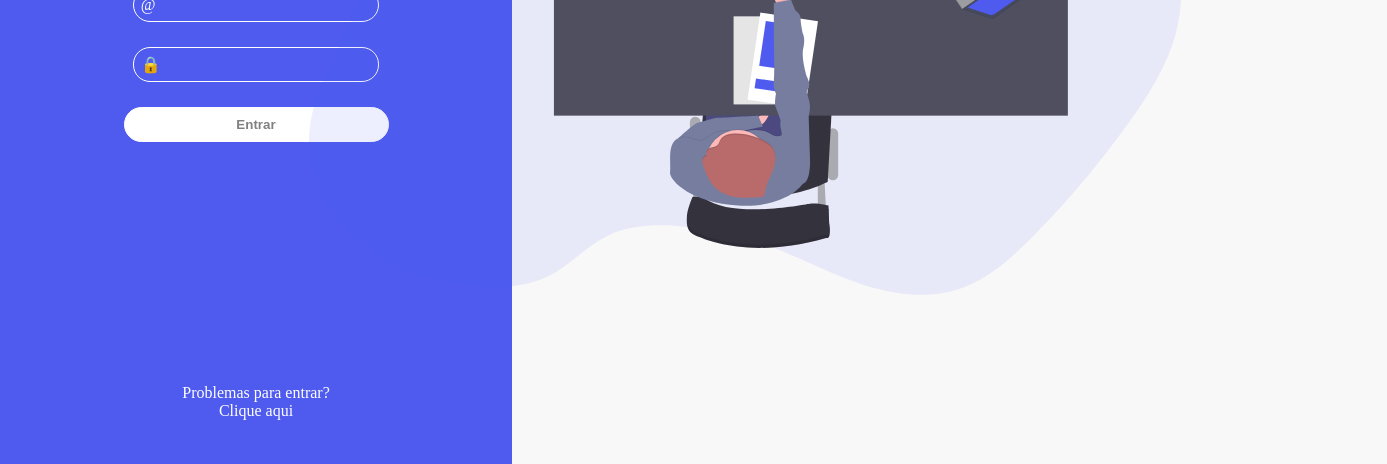
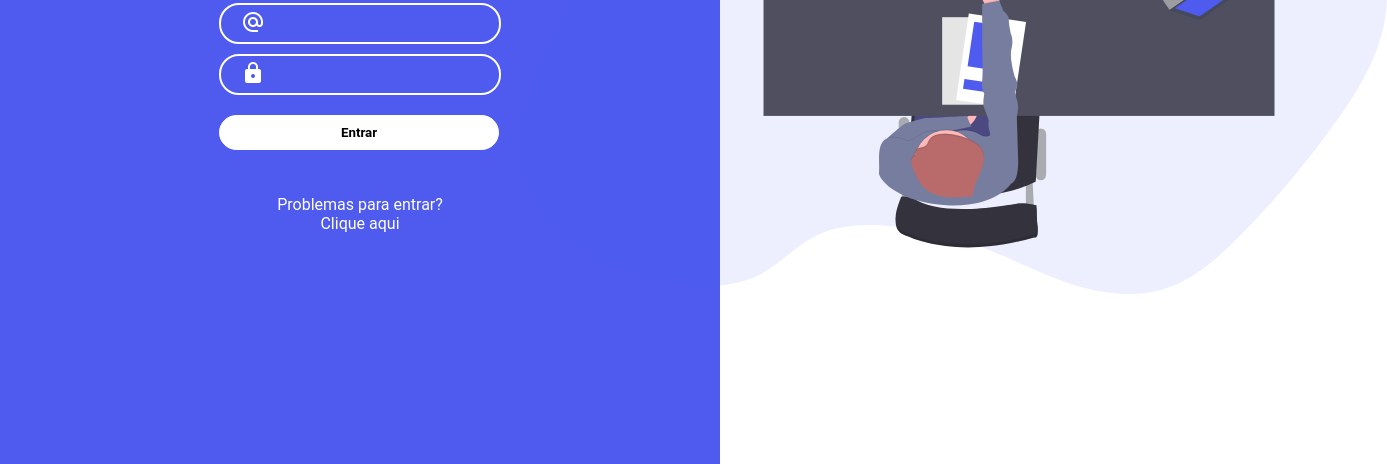
Before and after one commit to MariaSilv255/devChalleng_Grab, a plain HTML site: page index.html in a window 1280 px wide. Shown: the part 336-800 px from the top of the page, 1387 px wide, since content can reach past the window. Drawn offline with Linux system fonts and the light colour scheme.

Commit message:
Projeto concluido

```diff
--- a/css/css.css
+++ /dev/null
@@ -1,94 +0,0 @@
-.container{
-    background-color:  #4E5BEE;
-    float: left;
-    width: 40%;
-    height: 100%;
-    position: absolute;
-}
-.input-container {
-    position: relative;
-    display: flex;
-    }
-
- .input-gr{
-    width: 45%;
-    border-radius: 17px;
-    border: 1px solid white;
-    margin: 0 auto;
-    margin-bottom: 25px;
-    padding: 7px;
-
-    }
-
-.inputs{
-    background-color: #4E5BEE;
-    width: 225px;
-    box-shadow: 0 0 0 0;
-     border: 0 none;
-     outline: 0;
-      width: 225px;
-      color: white;
-
-}
-span{
-    color: white;
-
-}
-
-.submit{
-
-    background-color: white;
-    color: #808080;
-    font-weight: bold;
-
-        display:block;
-        border-radius: 25px;
-        width: 265px;
-        height: 35px;
-        border: 1px solid white;
-
-        margin: 0 auto;
-        margin-bottom: 20px;
-
-}
-
-.logodiv{
-text-align: center;
-margin-top: 95px;
-}
-
-.logo{
-    width: 155px;
-    height: 225px;
-}
-.img2div{
-    float: right;
-    margin-right: 35px;
-    margin-top: 20px;
-    height: 100;
-    width: 100%;
-}
-.img2{
-
-    float: right;
-    position: relative;
-    width: 1000px;
-    height: 611px;
-    object-fit: contain;
-
-}
-body{
-    margin: 0;
-    background-color: #F8F8F8;
-}
-
-.center{
-    text-align: center;
-    position: absolute;
-    bottom: 0;
-    width: 100%;
-    height: 80px;
-    text-align: center;
-    text-decoration: none;
-    color: white;
-}
--- /dev/null
+++ b/css/form.css
@@ -0,0 +1,46 @@
+.inputs{
+    box-shadow: 0 0 0 0;
+    background: transparent;
+    border: 0px;
+    height: 25px;
+    font-size: 15px;
+    width:  225px;
+    color: white;
+
+}
+.inputs:focus{
+    box-shadow: 0 0 0 0;
+    outline: 0;
+}
+.input-container{
+    border: 2px solid white;
+    display: flex;
+    border-radius: 20px;
+    padding: 5px;
+
+}
+
+.material-icons{
+    padding-left: 15px;
+    color: white;
+}
+
+.submit{
+    background-color: white;
+    font-weight: bold;
+    display:block;
+    border-radius: 25px;
+    width: 280px;
+    height: 35px;
+    border: 1px solid white;
+    margin: 0 auto;
+    margin-top: 20px;
+}
+
+.erro{
+    color: white;
+    display: flex;
+    border-radius: 20px;
+    padding: 5px;
+
+}
--- /dev/null
+++ b/css/index.css
@@ -0,0 +1,75 @@
+.logodiv {
+    text-align: center;
+    margin-top: 95px;
+}
+
+.logo {
+    width: 170px;
+    height: 225px;
+}
+
+.center {
+    position: relative;
+    display: flex;
+    flex-direction: row;
+    justify-content: center;
+    align-items: center;
+    margin: 15px;
+
+
+}
+
+.rodape {
+
+    margin-top: 55px;
+    text-align: center;
+    color: white;
+}
+
+.rodape a {
+    text-decoration: none;
+    color: white;
+}
+
+@media only screen and (min-width: 769px) {
+
+
+    .container {
+        background-color: #4E5BEE;
+        width: 90vh;
+        height: 100%;
+        position: absolute;
+    }
+
+    .img {
+        height: 100%;
+        width: 80%;
+        left: 65vh;
+        position: relative;
+        margin-top: 14px;
+
+
+    }
+
+    .image {
+        position: inherit;
+
+    }
+
+}
+
+@media only screen and (max-width: 768px) {
+    .image {
+        display: none;
+    }
+
+    .container {
+        background-color: #4E5BEE;
+        width: 100%;
+        height: 100%;
+        float: left;
+        height: 100vh;
+        position: absolute;
+
+    }
+}
--- /dev/null
+++ b/css/main.css
@@ -0,0 +1,8 @@
+*{
+    font-family: Roboto;
+    margin: 0;
+
+}
+body {
+    display: flex;
+}
--- a/index.html
+++ b/index.html
@@ -3,46 +3,56 @@
 
 <head>
     <meta charset="UTF-8" />
-  <meta name="viewport" content="width=device-width, initial-scale=1.0" />
-  <link href="css/css.css" rel="stylesheet">
+    <meta name="viewport" content="width=device-width, initial-scale=1">
+    <link href="css/form.css" rel="stylesheet">
+    <link href="css/main.css" rel="stylesheet">
+    <link href="css/index.css" rel="stylesheet">
+    <link href="https://fonts.googleapis.com/css2?family=Material+Icons" rel="stylesheet">
+
     <script src="js/js.js" type="text/javascript"></script>
+    <script src="js/fadein.js" type="text/javascript"></script>
+
     <title>Grab - Login</title>
+
 </head>
 
-<body>
-  <form method="post">
-    <div class="container">
+<body onload="fadeIn()">
+    <div class="container" id="container">
+        <div id="sugir">
             <div class="logodiv">
                 <img class="logo" src="assets/logo-grab.svg">
             </div>
+            <div class="center">
+                <form method="post">
+                    <div id="input-email" class="input-container">
+                        <span class="material-icons" id="alteremail">alternate_email</span>
+                        <input class="inputs" type="email" style="text-indent: 10px;" name="email" id="email" />
 
-      <div class="input-gr">
-        <div class="input-container">
-          <span>@</span>
-          <input class="inputs"type="email" style="text-indent: 10px;" name="email" id="email" />
+                    </div>
+                    <span class="erro" id="error"></span>
+
+                    <div id="input-psw" class="input-container">
+                        <span id="lock" class="material-icons">lock</span>
+                        <input class="inputs" type="password" style="text-indent: 10px;" name="psw" id="psw" />
+
+                    </div>
+                    <div class="inputs">
+                        <input onclick="validation()" class="submit" type="button" value="Entrar">
+                    </div>
+
+                    <div class="rodape">Problemas para entrar?
+                        <div>
+                            <a href="#">Clique aqui</a>
                         </div>
                     </div>
-      <div class="input-gr">
-        <div class="input-container">
-          <span>🔒</span>
-          <input class="inputs" type="password" style="text-indent: 10px;" name="psw" id="psw" />
-        </div>
-      </div>
-
-      <input onclick="validation()" class="submit" type="button" value="Entrar">
-
-      <div class="center">
-        Problemas para entrar?
-        <div>
-          <a>Clique aqui</a>
+                </form>
             </div>
         </div>
     </div>
+    <div class="image">
+        <img  class="img"  src="assets/undraw_interview_rmcf.svg"  title="" alt="">
+    </div>
 
-    <div class="img2div">
-      <img class="img2" src="assets/undraw_interview_rmcf.svg">
-    </div>>
-  </form>
 </body>
 
 </html>
--- /dev/null
+++ b/js/fadein.js
@@ -0,0 +1,36 @@
+
+function fadeIn(time){
+	var element = document.getElementById('sugir');
+	processa(element,time,0,100);
+}
+
+
+
+
+function processa(element,time,initial,end){
+	if(initial == 0){
+					 increment = 2;
+					 element.style.display = "block";
+	}else {
+					 increment = -2;
+	}
+
+
+
+	opc = initial;
+
+
+
+	intervalo = setInterval(function(){
+					 if((opc == end)){
+											if(end == 0){
+																			 element.style.display = "none";
+											}
+											clearInterval(intervalo);
+					 }else {
+											opc += increment;
+											element.style.opacity = opc/100;
+											element.style.filter = "alpha(opacity="+opc+")";
+					 }
+	},time * 10);
+			}
--- a/js/js.js
+++ b/js/js.js
@@ -1,15 +1,45 @@
-function validation(){
+function validation() {
 
-var usr ="teste@teste.com";
-var senha = "12345";
+  var email = document.getElementById('email').value;
+  var psw = document.getElementById('psw').value;
 
-var email = document.getElementById('email').value;
-var psw = document.getElementById('psw').value;
+  if (email === "teste@teste" && psw === "123") {
 
-if(usr === email && senha === psw){
-  window.location = "pagina.html";
-}else{
-  document.getElementById("email").setAttribute("required", "");
+    alterarcor("b");
+    alert("Bem vindo(a) 🚀");
+
+  } else {
+    alterarcor("a");
+    document.getElementById("error").innerHTML = "Por favor insirar um email valido!";
+    document.getElementById('psw').value="";
+    document.getElementById('email').value="";
+    //psw.style.cssText = 'border: 2px solid red;' ALTERAR VARIOS ATRIBUTOS CSS
+  }
 }
+  function alterarcor(tipo) {
+    var icon1 = document.getElementById("alteremail");
+    var icon2 = document.getElementById("lock");
+    var input = document.getElementById("input-email");
+    var input2 = document.getElementById("input-psw");
+    var email = document.getElementById('email');
 
-}
+    if (tipo === 'a') {
+
+      icon1.style.cssText = 'color:red;'
+      icon2.style.cssText = 'color:red;'
+      input.style.cssText = 'border: 2px solid red;'
+      input2.style.cssText = 'border: 2px solid red;'
+      email.style.cssText = 'color:red;'
+
+
+    } else {
+
+      icon1.style.cssText = 'color:white;'
+      icon2.style.cssText = 'color:white;'
+      input.style.cssText = 'border: 2px solid white;'
+      input2.style.cssText = 'border: 2px solid white;'
+      email.style.cssText = 'color:white;'
+
+
+    }
+  }
```
Also changed, not shown: pagina.html (deleted, +0 -12 lines). Lines whose indentation alone changed are shown as unchanged.
